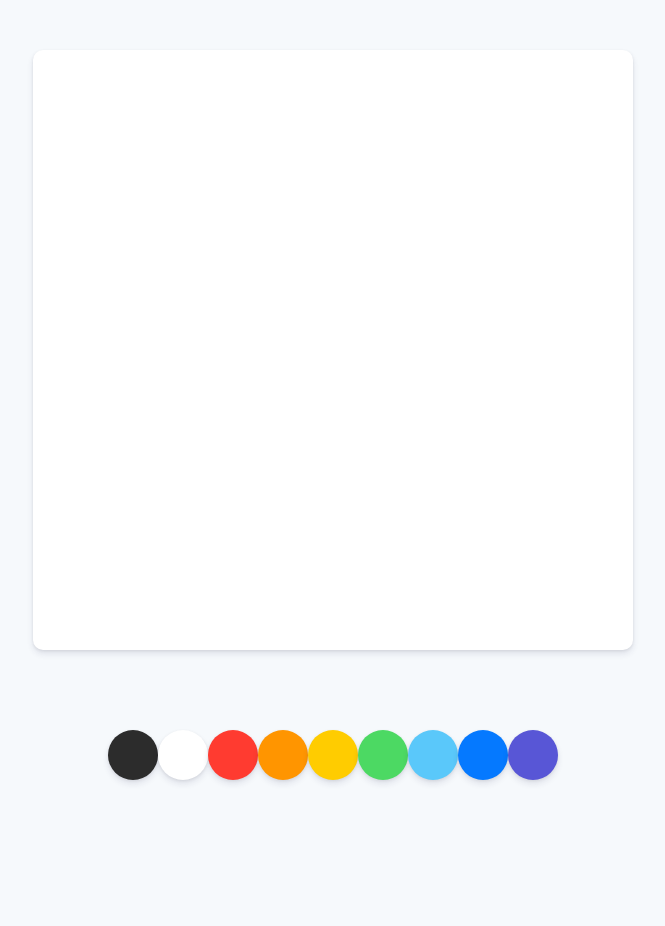
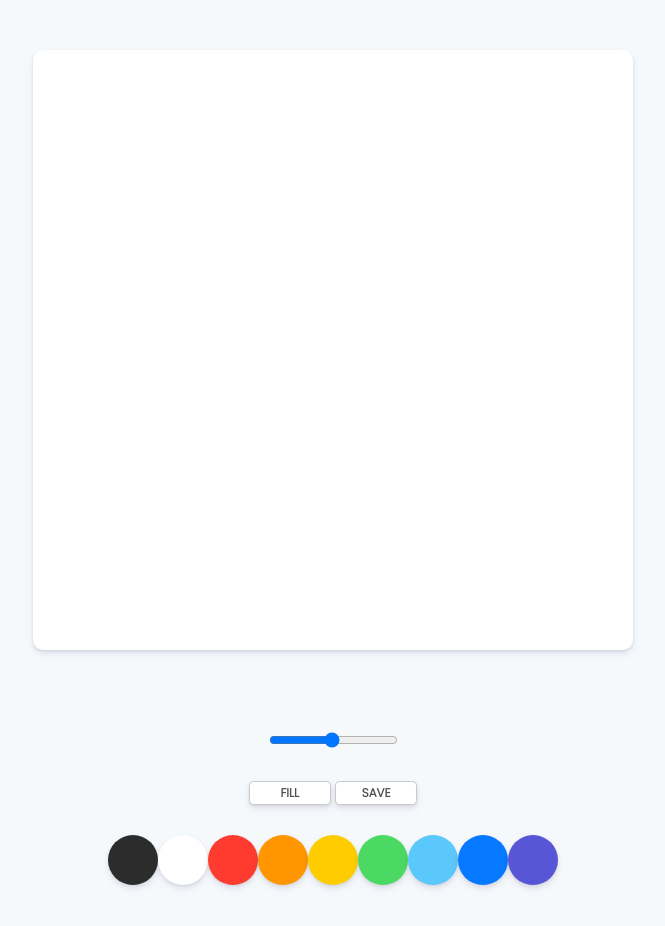
Before and after one commit to alstjr5949/paintjs, a plain HTML site: page index.html in a window 1280 px wide. Shown: the whole page, without its empty margins (307-972 px from the left). Before the commit the page ends 800 px from the top, so only its background shows below. Drawn offline with Linux system fonts and the light colour scheme.

Commit message:
finish html, css

```diff
--- a/index.html
+++ b/index.html
@@ -10,6 +10,13 @@
 <body>
   <canvas id="jsCanvas" class="canvas"></canvas>
   <div class="controls">
+    <div class="controls__range">
+      <input type="range" id="jsRange" min="0.1" max="5.0" value="2.5" step="0.1">
+    </div>
+    <div class="controls__btns">
+      <button id="jsMode">Fill</button>
+      <button id="jsSave">Save</button>
+    </div>
     <div class="controls__colors" id="jsColors">
       <div class="controls__color" style="background-color:#2c2c2c"></div>
       <div class="controls__color" style="background-color:white"></div>
--- a/style.css
+++ b/style.css
@@ -7,7 +7,7 @@ body {
   display: flex;
   flex-direction: column;
   align-items: center;
-  padding-top: 50px;
+  padding: 50px 0px;
 }
 
 .canvas {
@@ -19,7 +19,34 @@ body {
 }
 
 .controls {
+  display: flex;
+  flex-direction: column;
+  align-items: center;
   margin-top: 80px;
+}
+
+.controls .controls__btns {
+  margin-bottom: 30px;
+}
+
+.controls__btns button {
+  all: unset;
+  cursor: pointer;
+  background-color: white;
+  padding: 5px 0px;
+  width: 80px;
+  text-align: center;
+  border-radius: 5px;
+  box-shadow: 0 4px 6px rgba(50, 50, 93, 0.11), 0 1px 3px rgba(0, 0, 0, 0.08);
+  border: 1px solid rgba(0, 0, 0, 0.2);
+  color: rgba(0, 0, 0, 0.7);
+  text-transform: uppercase;
+  font-size: 12px;
+  font-weight: 800;
+}
+
+.controls__btns button:active {
+  transform: scale(0.95);
 }
 
 .controls__colors {
@@ -33,3 +60,7 @@ body {
   cursor: pointer;
   box-shadow: 0 4px 6px rgba(50, 50, 93, 0.11), 0 1px 3px rgba(0, 0, 0, 0.08);
 }
+
+.controls .controls__range {
+  margin-bottom: 30px;
+}
```
